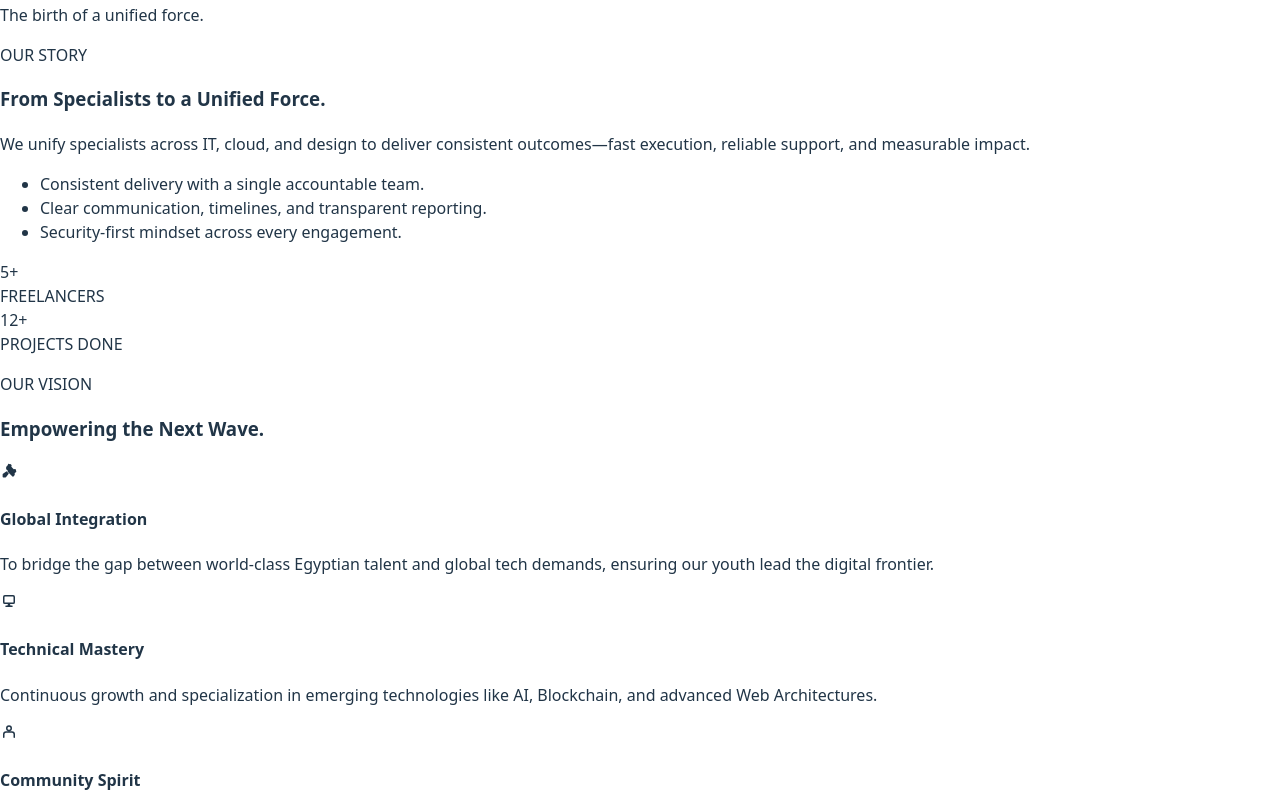
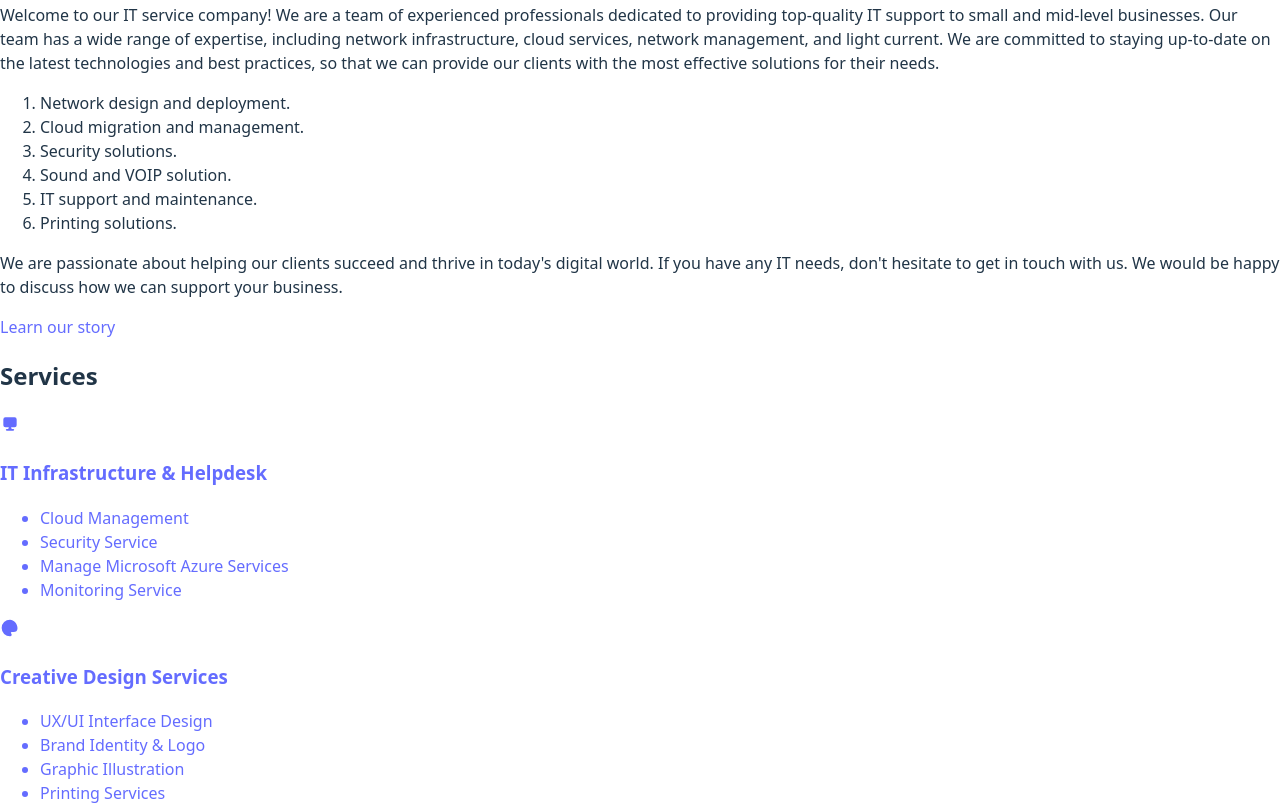
Before and after one commit to OctaProjects/Octa-Website, a React (Vite) app: page / in a window 1280 px wide. Shown: the part 1940-2745 px from the top of the page. Built offline with nearby package versions, Linux system fonts and the light colour scheme; the HTML template or start-up script is replaced by a standard one.

Commit message:
Update about section in App component with new content and styling; replace story image with notepad image, enhance points list with numbered format, and add a call-to-action button for improved user engagement. Update CSS for new styles and layout adjustments.

```diff
--- a/src/App.jsx
+++ b/src/App.jsx
@@ -1,6 +1,6 @@
 import { useEffect, useMemo, useState } from 'react';
 import logImg from './assets/log-img.png';
-import aboutStoryImg from './assets/about-story.png';
+import aboutNotepadImg from './assets/about-notepad.png';
 import meetOurTeamImg from './assets/meet-our-team.png';
 import PartnerPage from './PartnerPage.jsx';
 import DesignPage from './DesignPage.jsx';
@@ -155,7 +155,7 @@ export default function App() {
     addReveal('.services-arc-wrap, .services-hero-title, .services-hero-sub', 'reveal-up', 0, 0);
     addReveal('.service-card', 'reveal-up', 90, 0);
     addReveal('.cta-panel', 'reveal-up', 0, 0);
-    addReveal('.about-media-card, .about-content, .about-stats .stat-card, .about-points li, .vision-card', 'reveal-up', 70, 0);
+    addReveal('.about-media-card, .about-content, .about-points li', 'reveal-up', 70, 0);
     addReveal('.contacts-arc-wrap, .contacts-hero-title, .contacts-hero-sub', 'reveal-up', 0, 0);
     addReveal('.contact-form-card, .contact-card, .contact-map', 'reveal-up', 90, 0);
     addReveal('.social-row .social-icon', 'reveal-up', 60, 0);
@@ -345,94 +345,29 @@ export default function App() {
               <span className="bullet"></span>About
             </h2>
             <div className="about-story-grid">
-              <div className="about-media" aria-hidden="true">
-                <div className="about-media-card">
-                  <div className="about-media-img" style={{ '--about-img': `url(${aboutStoryImg})` }} />
-                  <div className="about-media-caption">The birth of a unified force.</div>
-                </div>
+              <div className="about-content">
+                <p className="about-lead">
+                  Welcome to our IT service company! We are a team of experienced professionals dedicated to providing top-quality IT support to small and mid-level businesses. Our team has a wide range of expertise, including network infrastructure, cloud services, network management, and light current. We are committed to staying up-to-date on the latest technologies and best practices, so that we can provide our clients with the most effective solutions for their needs.
+                </p>
+                <ol className="about-points about-points--numbered">
+                  <li>Network design and deployment.</li>
+                  <li>Cloud migration and management.</li>
+                  <li>Security solutions.</li>
+                  <li>Sound and VOIP solution.</li>
+                  <li>IT support and maintenance.</li>
+                  <li>Printing solutions.</li>
+                </ol>
+                <p className="about-lead">
+                  We are passionate about helping our clients succeed and thrive in today&apos;s digital world. If you have any IT needs, don&apos;t hesitate to get in touch with us. We would be happy to discuss how we can support your business.
+                </p>
+                <a href="#about" className="btn btn-about-story">
+                  Learn our story
+                </a>
               </div>
 
-              <div className="about-content">
-                <p className="about-kicker">OUR STORY</p>
-                <h3 className="about-heading">
-                  From Specialists to a <span className="accent">Unified Force.</span>
-                </h3>
-                <p className="about-lead">
-                  We unify specialists across IT, cloud, and design to deliver consistent outcomes—fast execution,
-                  reliable support, and measurable impact.
-                </p>
-                <ul className="about-points">
-                  <li>Consistent delivery with a single accountable team.</li>
-                  <li>Clear communication, timelines, and transparent reporting.</li>
-                  <li>Security-first mindset across every engagement.</li>
-                </ul>
-
-                <div className="about-stats">
-                  <div className="stat-card">
-                    <div className="stat-number">5+</div>
-                    <div className="stat-label">FREELANCERS</div>
-                  </div>
-                  <div className="stat-card">
-                    <div className="stat-number">12+</div>
-                    <div className="stat-label">PROJECTS DONE</div>
-                  </div>
-                </div>
-              </div>
-            </div>
-
-            <div className="about-vision">
-              <p className="about-kicker about-kicker-center">OUR VISION</p>
-              <h3 className="about-heading about-heading-center">
-                <span className="vision-highlight">Empowering the</span>{' '}
-                <span className="vision-title">Next Wave.</span>
-              </h3>
-              <div className="vision-grid">
-                <div className="vision-card">
-                  <div className="vision-icon badge-it" aria-hidden="true">
-                    <svg viewBox="0 0 24 24" width="18" height="18" focusable="false">
-                      <path
-                        fill="currentColor"
-                        d="M14.8 3.6c.5.1.8.6.7 1.1l-.4 1.7 3.2 3.2 1.7-.4c.5-.1 1 .2 1.1.7l.6 2.8c.1.4-.1.9-.5 1.1l-1.6.8a4 4 0 0 1-1.6 4.6l-1 .6-3.5-3.5-3.5-3.5.6-1A4 4 0 0 1 10 4.6l.8-1.6c.2-.4.7-.6 1.1-.5l2.9.6ZM8.8 12.2l3 3-3.6 4.8c-.2.3-.5.5-.9.5H4.5c-.6 0-1-.4-1-1v-2.8c0-.4.2-.7.5-.9l4.8-3.6Z"
-                      />
-                    </svg>
-                  </div>
-                  <h4>Global Integration</h4>
-                  <p>
-                    To bridge the gap between world-class Egyptian talent and global tech demands, ensuring our youth lead
-                    the digital frontier.
-                  </p>
-                </div>
-
-                <div className="vision-card">
-                  <div className="vision-icon badge-console" aria-hidden="true">
-                    <svg viewBox="0 0 24 24" width="18" height="18" focusable="false">
-                      <path
-                        fill="currentColor"
-                        d="M4 6.5A2.5 2.5 0 0 1 6.5 4h11A2.5 2.5 0 0 1 20 6.5v7A2.5 2.5 0 0 1 17.5 16h-4.2l.7 2H16a1 1 0 1 1 0 2H8a1 1 0 1 1 0-2h1.9l.7-2H6.5A2.5 2.5 0 0 1 4 13.5v-7Zm2.5-.5a.5.5 0 0 0-.5.5v7c0 .3.2.5.5.5h11a.5.5 0 0 0 .5-.5v-7a.5.5 0 0 0-.5-.5h-11Z"
-                      />
-                    </svg>
-                  </div>
-                  <h4>Technical Mastery</h4>
-                  <p>
-                    Continuous growth and specialization in emerging technologies like AI, Blockchain, and advanced Web
-                    Architectures.
-                  </p>
-                </div>
-
-                <div className="vision-card">
-                  <div className="vision-icon badge-design" aria-hidden="true">
-                    <svg viewBox="0 0 24 24" width="18" height="18" focusable="false">
-                      <path
-                        fill="currentColor"
-                        d="M16 11a4 4 0 0 1 4 4v4a1 1 0 1 1-2 0v-4a2 2 0 0 0-2-2H8a2 2 0 0 0-2 2v4a1 1 0 1 1-2 0v-4a4 4 0 0 1 4-4h8Zm-4-8a4 4 0 1 1 0 8 4 4 0 0 1 0-8Zm0 2a2 2 0 1 0 0 4 2 2 0 0 0 0-4Z"
-                      />
-                    </svg>
-                  </div>
-                  <h4>Community Spirit</h4>
-                  <p>
-                    Building a sustainable ecosystem for Egyptian freelancers to thrive, collaborate, and compete on the
-                    highest level.
-                  </p>
+              <div className="about-media" aria-hidden="true">
+                <div className="about-media-card about-media-card--notepad">
+                  <div className="about-media-img" style={{ '--about-img': `url(${aboutNotepadImg})` }} />
                 </div>
               </div>
             </div>
--- a/src/styles.css
+++ b/src/styles.css
@@ -579,6 +579,40 @@ section[id] { scroll-margin-top: 80px; }
   gap: 8px;
 }
 
+.about-points--numbered{
+  list-style: decimal;
+  padding-left: 24px;
+  margin-bottom: 20px;
+}
+.about-points + .about-lead{
+  margin-top: 20px;
+  margin-bottom: 12px;
+}
+.btn-about-story{
+  display: inline-flex;
+  align-items: center;
+  justify-content: center;
+  margin-top: 18px;
+  padding: 12px 24px;
+  border: 2px solid var(--primary);
+  border-radius: 12px;
+  color: var(--text);
+  background: transparent;
+  text-decoration: none;
+  font-weight: 600;
+  transition: background 200ms ease, color 200ms ease, box-shadow 200ms ease;
+}
+.btn-about-story:hover{
+  background: var(--primary);
+  color: var(--accent-contrast);
+  box-shadow: 0 0 20px rgba(168,255,47,0.3);
+}
+.about-media-card--notepad .about-media-img{
+  background-image: var(--about-img);
+  filter: none;
+  aspect-ratio: 1;
+  background-size: contain;
+}
 .about-story-grid{
   display: grid;
   grid-template-columns: 0.95fr 1.05fr;
```
Also changed, not shown: src/assets/about-notepad.png (added).
